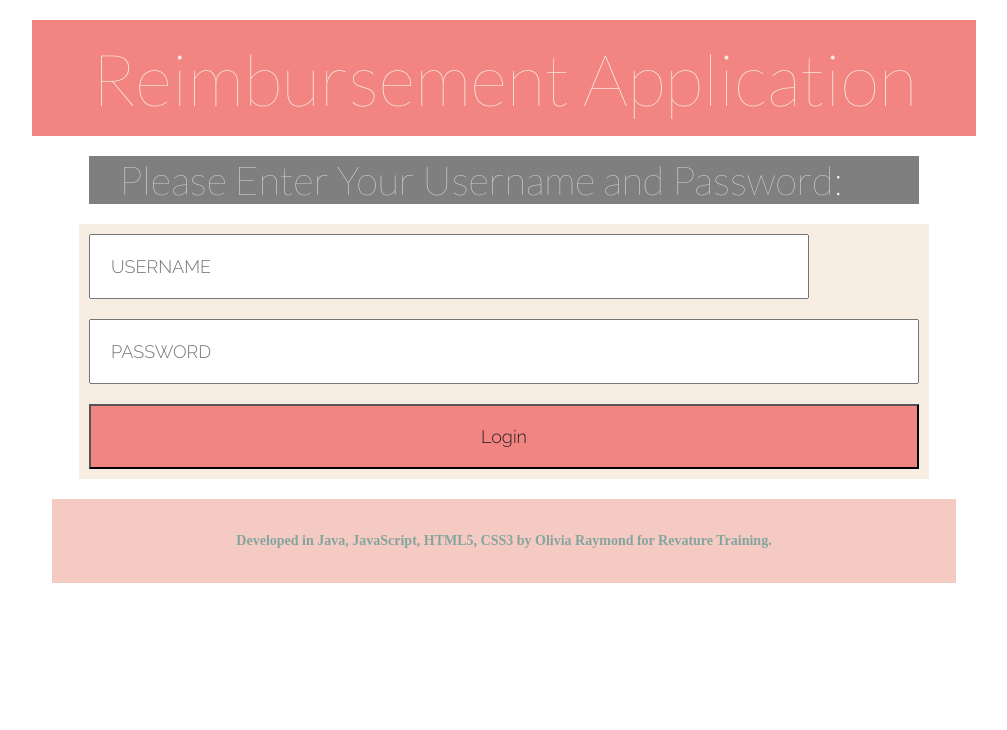
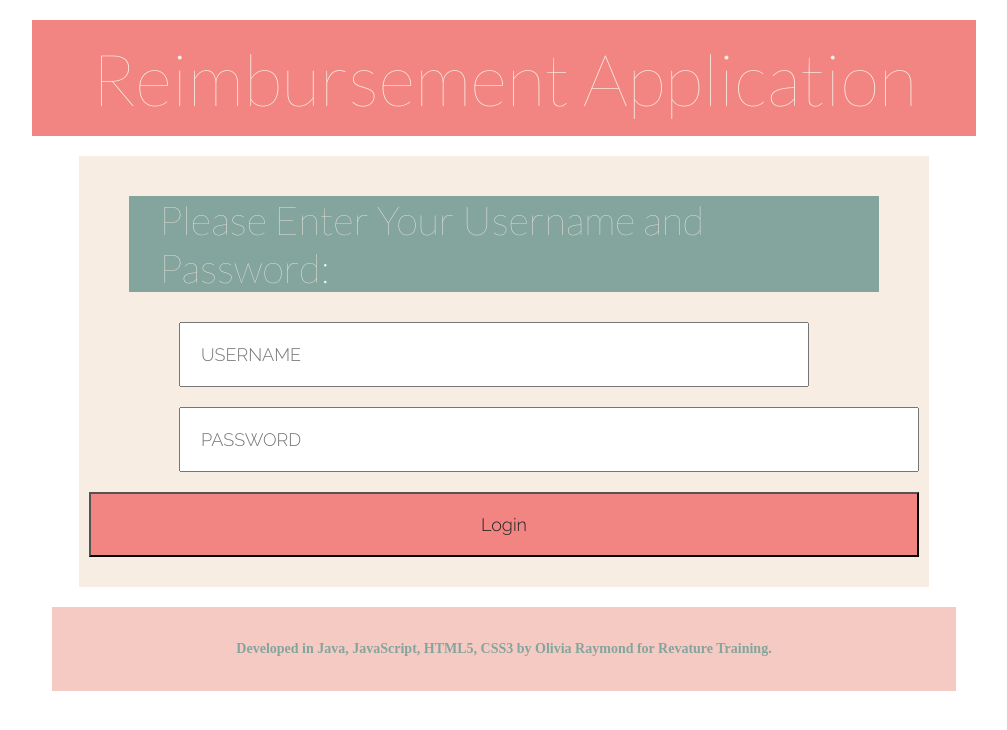
Before and after one commit to 200803-JavaFS/project-1-oliviaraymond, a plain HTML site: page ReimbursementFront/index.html in a window 1280 px wide. Shown: the whole page, without its empty margins (136-1143 px from the left). Drawn offline with Linux system fonts and the light colour scheme.

Commit message:
added some random but colorful styling x2

```diff
--- a/ReimbursementFront/css/style.css
+++ b/ReimbursementFront/css/style.css
@@ -42,13 +42,17 @@ html{
     margin-bottom: 2rem;
   }
 
-  input{
+  input, select{
     font-family:'Raleway', sans-serif;
     font-weight:400;
     font-size:1.8rem;
     color: #222;
     padding: 2rem;
     margin: 1rem;
+    margin-left: 10rem;
+
+
+
   }
   #username{
       margin-right: 12rem;
@@ -68,6 +72,8 @@ html{
     font-size:1.8rem;
     color: #222;
     background-color: #F28482;
+    margin-left: 30rem;
+    margin-right:30rem;
   }
   #loginbtn{
     padding: 2rem;
@@ -122,3 +128,24 @@ html{
   section:last-child{
       grid-row: 2;
   }
+
+  section:first-child, section:nth-child(2) {
+    display:grid;
+    margin-bottom: 2rem;
+  }
+
+  section:last-child {
+    background-color: #F7EDE2;
+    padding-top: 4rem;
+    padding-bottom: 2rem;
+  }
+
+  section:last-child p, section:last-child a {
+    padding-left: 10rem;
+  }
+
+  section:last-child h2 {
+    margin-right: 5rem;
+    margin-left: 5rem;
+    background-color: #84A59D;
+  }
```
